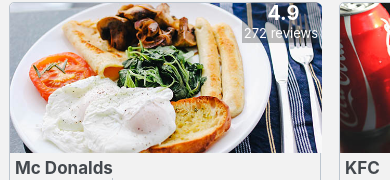
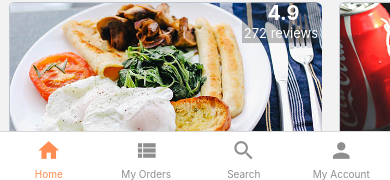
Before and after one commit to Wynne-Tran/DeliveryFood, a React Native app: screen /SignInScreen in a window 390 px wide. Both pictures are taken after a click on the button "SIGN - IN". Shown: the part 664-844 px from the top of the page. Built offline with nearby package versions, Linux system fonts and the light colour scheme.

Commit message:
navigate tab bottom

```diff
--- /dev/null
+++ b/src/navigation/ClientTabs.js
@@ -0,0 +1,109 @@
+import React from 'react'
+import { StyleSheet, Text, View } from 'react-native'
+import {Icon} from 'react-native-elements'
+import {createBottomTabNavigator} from '@react-navigation/bottom-tabs'
+import { colors } from '../global/styles';
+import HomeScreen from '../screens/HomeScreen';
+import SearchScreen from '../screens/SearchScreen';
+import MyOrdersScreen from '../screens/MyOrdersScreen';
+import MyAccountScreen from '../screens/MyAccountScreen';
+
+
+
+const ClientTabsNav = createBottomTabNavigator();
+
+const ClientTabs = () => {
+    return (
+        <ClientTabsNav.Navigator
+            tabBarOptions = {{
+                activeTintColor: colors.buttons
+            }}
+        >
+            <ClientTabsNav.Screen
+                name = "HomeScreen"
+                component = {HomeScreen}
+
+                options = {
+                    {
+                        headerShown: false,
+                        tabBarLabel : "Home",
+                        tabBarIcon: ({color, size}) => (
+                            <Icon
+                                name = "home"
+                                type = "material"
+                                color = {color}
+                                size = {size}
+                            />
+                        )
+                    }
+                }
+
+            />
+
+            < ClientTabsNav.Screen
+                name = "MyOrdersScreen"
+                component = {MyOrdersScreen}
+                options = {
+                    {
+                        headerShown: false,
+                        tabBarLabel : "My Orders",
+                        tabBarIcon: ({color, size}) => (
+                            <Icon
+                                name = "view-list"
+                                type = "material"
+                                color = {color}
+                                size = {size}
+                            />
+                        )
+                    }
+                }
+            />
+
+            < ClientTabsNav.Screen
+                name = "SearchScreen"
+                component = {SearchScreen}
+                options = {
+                    {
+                        headerShown: false,
+                        tabBarLabel : "Search",
+                        tabBarIcon: ({color, size}) => (
+                            <Icon
+                                name = "search"
+                                type = "material"
+                                color = {color}
+                                size = {size}
+                            />
+                        )
+                    }
+                }
+
+            />
+
+
+            < ClientTabsNav.Screen
+                name = "MyAccount"
+                component = {MyAccountScreen}
+                options = {
+                    {
+                        headerShown: false,
+                        tabBarLabel : "My Account",
+                        tabBarIcon: ({color, size}) => (
+                            <Icon
+                                name = "person"
+                                type = "material"
+                                color = {color}
+                                size = {size}
+                            />
+                        )
+                    }
+                }
+            />
+
+
+        </ClientTabsNav.Navigator>
+    )
+}
+
+export default ClientTabs
+
+const styles = StyleSheet.create({})
--- a/src/navigation/authNavigators.js
+++ b/src/navigation/authNavigators.js
@@ -4,6 +4,7 @@ import {createNativeStackNavigator, createStackNavigator, TransitionPresets} fro
 import SignInWelcome from '../screens/authScreens/SignInWelcome'
 import SignInScreen from '../screens/authScreens/SignInScreen'
 import HomeScreen from '../screens/HomeScreen'
+import RootClientTabs from './ClientTabs'
 
 const AuthStack = createStackNavigator();
 
@@ -31,8 +32,8 @@ const AuthNavigators = () => {
             />
 
             <AuthStack.Screen
-                name = "HomeScreen"
-                component = {HomeScreen}
+                name = "RootClientTabs"
+                component = {RootClientTabs}
                 options = {{
 
                     headerShown: false,
--- /dev/null
+++ b/src/screens/MyAccountScreen.js
@@ -0,0 +1,14 @@
+import React from 'react'
+import { StyleSheet, Text, View } from 'react-native'
+
+const MyAccountScreen = () => {
+    return (
+        <View style = {{flex:1, alignItems:'center', justifyContent:'center'}}>
+            <Text>My Account</Text>
+        </View>
+    )
+}
+
+export default MyAccountScreen
+
+const styles = StyleSheet.create({})
--- /dev/null
+++ b/src/screens/MyOrdersScreen.js
@@ -0,0 +1,14 @@
+import React from 'react'
+import { StyleSheet, Text, View } from 'react-native'
+
+const MyOrdersScreen = () => {
+    return (
+        <View style = {{flex:1, alignItems:'center', justifyContent:'center'}}>
+            <Text> My Orders </Text>
+        </View>
+    )
+}
+
+export default MyOrdersScreen
+
+const styles = StyleSheet.create({})
--- /dev/null
+++ b/src/screens/SearchScreen.js
@@ -0,0 +1,14 @@
+import React from 'react'
+import { StyleSheet, Text, View } from 'react-native'
+
+const SearchScreen = () => {
+    return (
+        <View style = {{flex:1, alignItems:'center', justifyContent:'center'}}>
+            <Text>Search Screen</Text>
+        </View>
+    )
+}
+
+export default SearchScreen
+
+const styles = StyleSheet.create({})
--- a/src/screens/authScreens/SignInScreen.js
+++ b/src/screens/authScreens/SignInScreen.js
@@ -67,7 +67,7 @@ const SignInScreen = ({navigation, }) => {
                         title = "SIGN - IN"
                         buttonStyle = {parameters.styledButton}
                         titleStyle = {parameters.buttonTitle}
-                        onPress={() => {navigation.navigate('HomeScreen')}}
+                        onPress={() => {navigation.navigate('RootClientTabs')}}
                     />
                 </View>
 
```
